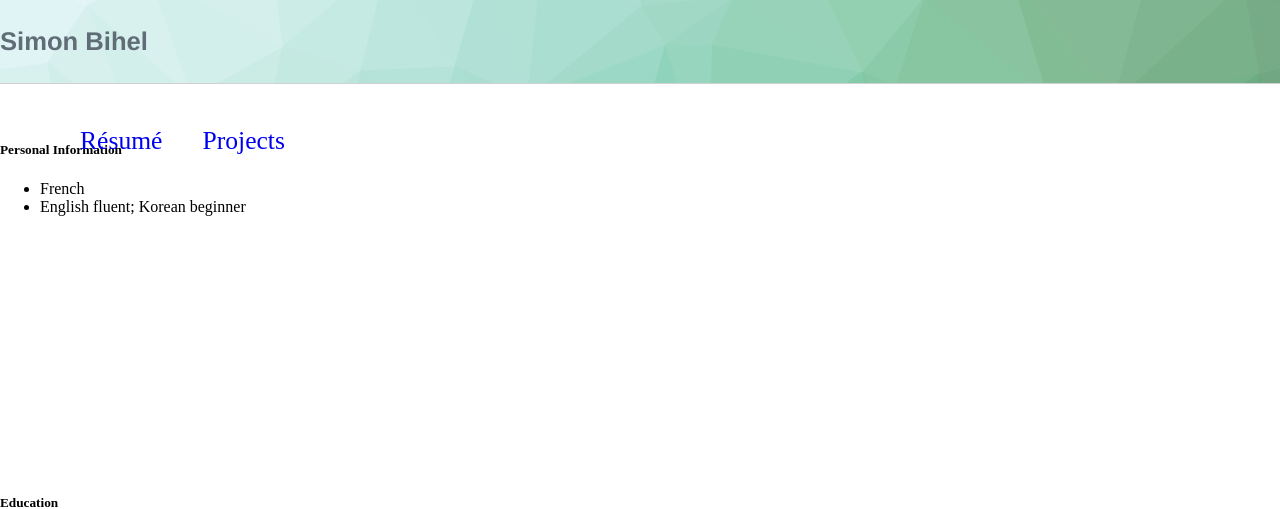
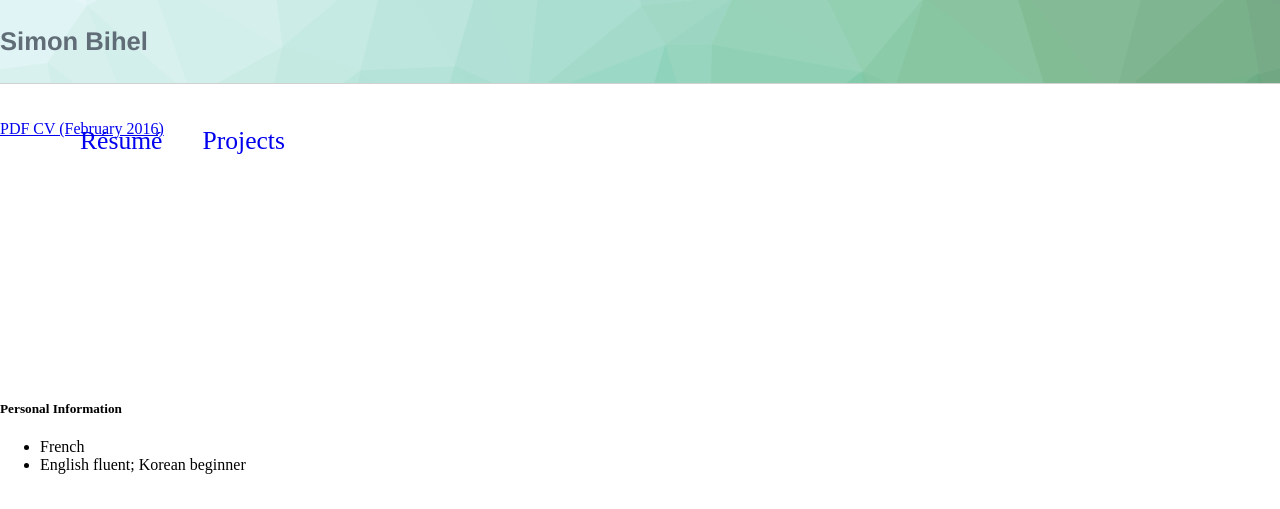
Before and after one commit to sbihel/simonbihel, a Django app: page /resume in a window 1280 px wide. Shown: the top 509 px of the page. Run offline with Django 3.2, Linux system fonts and the light colour scheme; some libraries are stand-ins or nearby versions.

Commit message:
link to pdf resume

```diff
--- a/templates/common/resume.html
+++ b/templates/common/resume.html
@@ -1,6 +1,10 @@
 {% extends "base.html" %}
 
 {% block content %}
+
+    <section class="container">
+        <a href="/static/simon_bihel_CV.pdf">PDF CV (February 2016)</a>
+    </section>
 
     <section class="container" id="personalinformation">
         <h5>Personal Information</h5>
```
Also changed, not shown: 1 other file.
